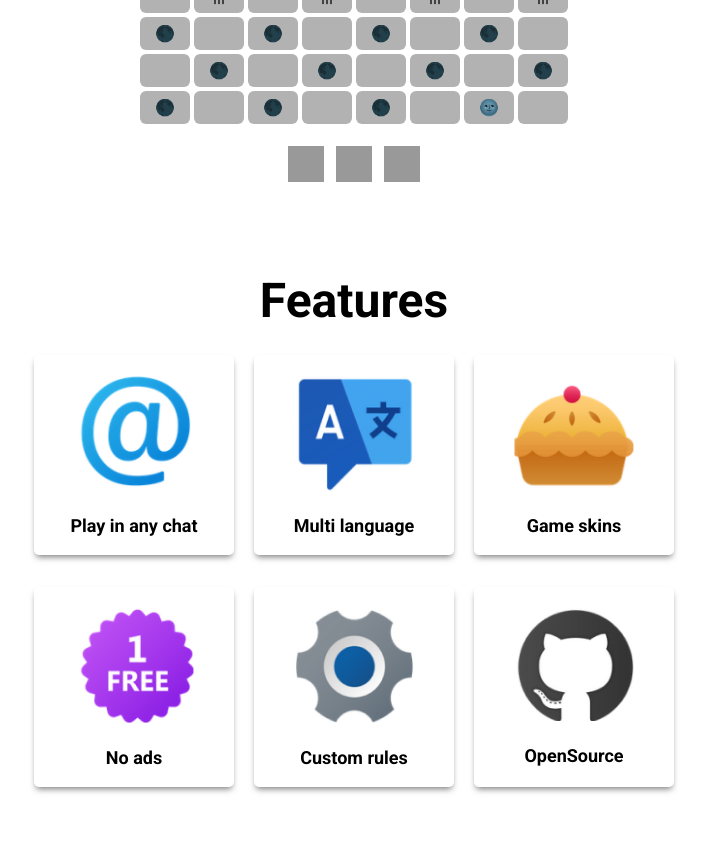
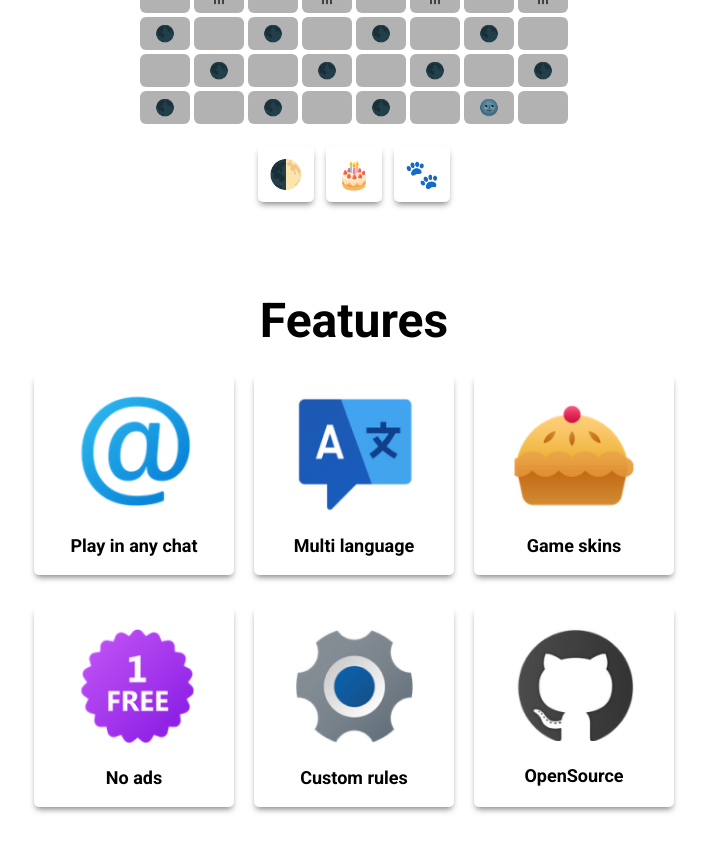
Before and after one commit to Sadnessa/checkers, a Vue app: page / in a window 1280 px wide. Shown: the part 1280-2138 px from the top of the page, without its empty margins (286-993 px from the left). Built offline with nearby package versions, Linux system fonts and the light colour scheme.

Commit message:
Added skins logo below desk

```diff
--- a/src/components/ChSkins.vue
+++ b/src/components/ChSkins.vue
@@ -20,21 +20,27 @@
       ></ChSkinsDemo>
     </div>
     <div class="indicators">
-      <div class="buttons">
-        <div class="button button--small" v-for="indicator in this.skins.length" :key="indicator"></div>
-      </div>
+      <ChSkinsIndicators
+        v-for="(skin, index) in skins"
+        :key="skin"
+        @click="slide(index)"
+      >
+        {{ skin.logo }}
+      </ChSkinsIndicators>
     </div>
   </div>
 </template>
 
 <script>
 import ChText from "./base/ChText.vue";
+import ChSkinsIndicators from "./base/ChSkinsIndicators.vue";
 import ChSkinsDemo from "./base/ChSkinsDemo.vue";
 
 export default {
   components: {
     ChText,
     ChSkinsDemo,
+    ChSkinsIndicators,
   },
 
   data() {
@@ -43,18 +49,21 @@ export default {
 
       skins: [
         {
+          logo: "🌓",
           white: "🌕",
           black: "🌑",
           whiteQueen: "🌝",
           blackQueen: "🌚",
         },
         {
+          logo: "🎂",
           white: "🧁",
           black: "🍩",
           whiteQueen: "🍰",
           blackQueen: "🍪",
         },
         {
+          logo: "🐾",
           white: "🐈",
           black: "🐕",
           whiteQueen: "🐱",
@@ -88,6 +97,10 @@ export default {
         return;
       }
       this.currentSkinIndex -= 1;
+    },
+
+    slide(i) {
+      this.currentSkinIndex = i;
     },
   },
 };
@@ -145,21 +158,20 @@ export default {
         transform: translateY(130px);
       }
 
-      &--small {
-        border-radius: unset;
-        height: 36px;
-        width: 36px;
-        display: flex;
-        margin: 20px 6px;
+      &--active {
+        background: rgba(53, 53, 53, 0.5);
+        border: 3px solid;
+        border-color: rgba(255, 255, 255, 0.5);
+        box-sizing: border-box;
       }
     }
   }
 }
 
 .indicators {
-    display: flex;
-    align-items: center;
-    justify-content: center;
-    flex-direction: row;
-  }
+  display: flex;
+  align-items: center;
+  justify-content: center;
+  flex-direction: row;
+}
 </style>
```
